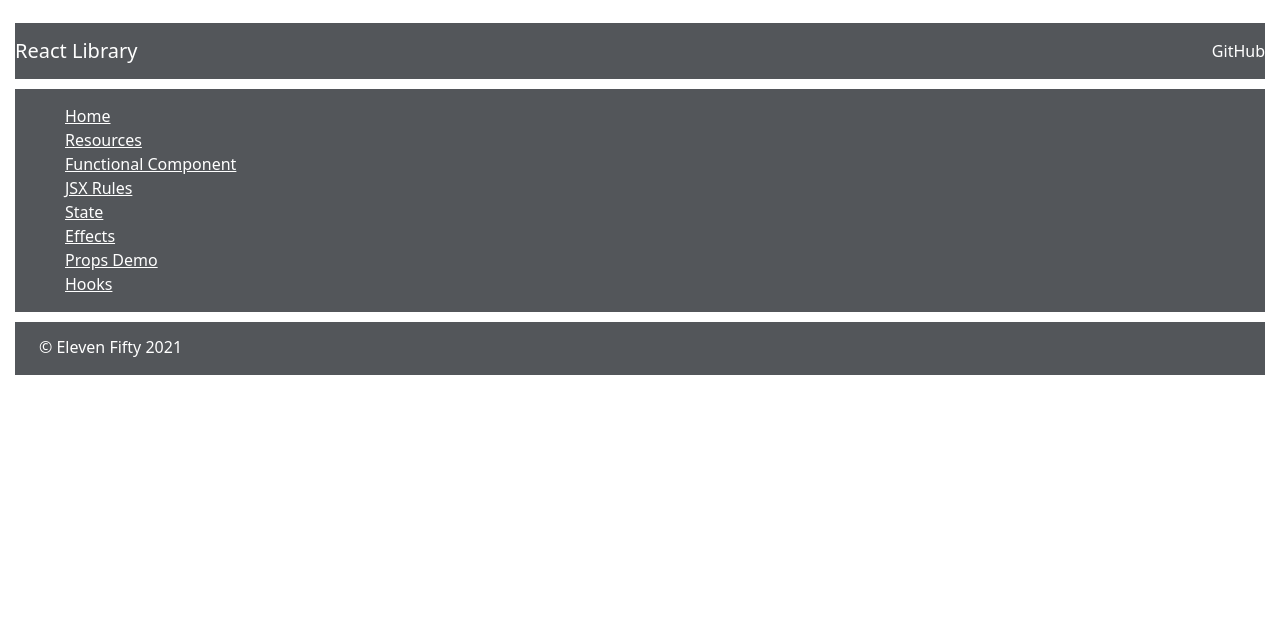
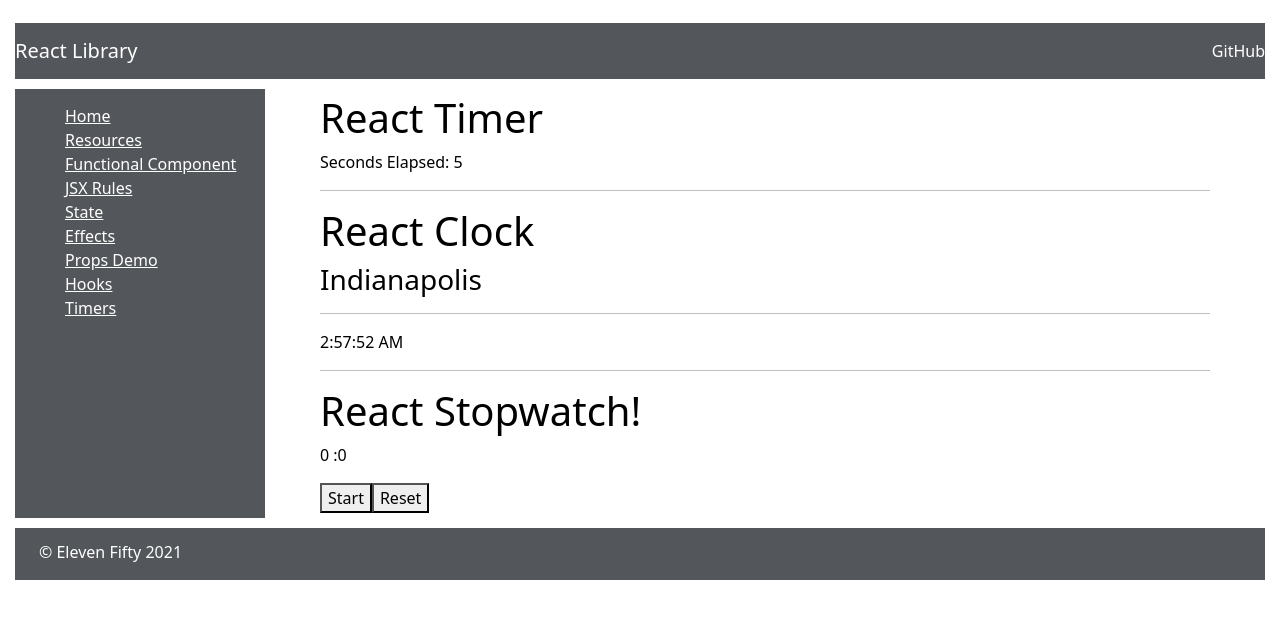
Before and after one commit to ronwise67/react_fundamentals, a React (Create React App) app: page /timer in a window 1280 px wide. Shown: the top 618 px of the page. Built offline with nearby package versions, Linux system fonts and the light colour scheme.

Commit message:
Added TimePieces to the React project

```diff
--- /dev/null
+++ b/src/components/apps/timer-apps/ClockApp.js
@@ -0,0 +1,29 @@
+import React, {useState, useEffect} from 'react'
+
+const getTimeString = () => {
+    const date = new Date(Date.now()).toLocaleTimeString()
+    return date
+}
+
+const ClockApp = () => {
+    const [time, setTime] = useState(getTimeString())
+
+    useEffect(() => {
+        const interval = setInterval(() => {
+            let date = getTimeString()
+            setTime(date)
+        }, 1000)
+        return () => clearInterval(interval)
+    }, [])
+
+    return(
+        <div>
+            <h1 className="section-title">React Clock</h1>
+            <h3>Indianapolis</h3>
+            <hr className="explanation" />
+            <p>{time}</p>
+        </div>
+    )
+}
+
+export default ClockApp
--- /dev/null
+++ b/src/components/apps/timer-apps/StopWatchApp.js
@@ -0,0 +1,71 @@
+import React, { useState, useEffect, useRef } from "react";
+
+const StopWatchApp = () => {
+  const startTimeRef = useRef(0);
+  const [isRunning, setIsRunning] = useState(false);
+  const [time, setTime] = useState(0);
+  const [laps, setLaps] = useState([]);
+
+  useEffect(() => {
+    if (isRunning) {
+      const interval = setInterval(update, 10);
+      return () => {
+        clearInterval(interval);
+      };
+    }
+  });
+
+  const lap = () => {
+      setLaps([...laps, time])
+  }
+
+  const reset = () => {
+      setTime(0)
+      setLaps([])
+  }
+
+  const update = () => {
+      const delta = Date.now() - startTimeRef.current
+      setTime(time + delta)
+      startTimeRef.current = Date.now()
+  }
+
+  const start = () => {
+    setIsRunning(true);
+    startTimeRef.current = Date.now();
+  };
+
+  const stop = () => {
+    setIsRunning(false);
+  };
+
+  return (
+    <div>
+      <h1 className="section-title">React Stopwatch!</h1>
+      <p>
+        {Math.floor(time / 1000 / 60).toString()} :
+        {Math.floor((time / 1000) % 60).toString()}
+      </p>
+      {isRunning ? (
+        <button onClick={stop}>Stop</button>
+      ) : (
+        <button onClick={start}>Start</button>
+      )}
+      {isRunning ? (
+        <button onClick={lap}>Lap</button>
+      ) : (
+        <button onClick={reset}>Reset</button>
+      )}
+      {laps.map((time) => {
+        return (
+          <p>
+            {Math.floor(time / 1000 / 60).toString()} :
+            {Math.floor((time / 1000) % 60).toString()}
+          </p>
+        );
+      })}
+    </div>
+  );
+};
+
+export default StopWatchApp;
--- /dev/null
+++ b/src/components/apps/timer-apps/TimePiecesApp.js
@@ -0,0 +1,19 @@
+import React from "react";
+import TimerApp from "./TimerApp";
+import ClockApp from "./ClockApp";
+import StopWatchApp from "./StopWatchApp";
+
+const TimePiecesApp = () => {
+  return (
+    <div className="main">
+      <div className="mainDiv">
+        <TimerApp />
+        <hr />
+        <ClockApp />
+        <hr />
+        <StopWatchApp />
+      </div>
+    </div>
+  );
+};
+export default TimePiecesApp;
--- /dev/null
+++ b/src/components/apps/timer-apps/TimerApp.js
@@ -0,0 +1,21 @@
+import React, { useState, useEffect } from "react";
+
+const TimerApp = () => {
+  const [secondsElapsed, setSecondsElapsed] = useState(0);
+
+  useEffect(() => {
+    let interval = setInterval(() => tick(), 1000);
+    console.log(interval);
+    return () => clearInterval(interval);
+  });
+
+  const tick = () => setSecondsElapsed(secondsElapsed + 1);
+  return (
+    <div>
+      <h1 className="section-title">React Timer</h1>
+      <div>Seconds Elapsed: {secondsElapsed}</div>
+    </div>
+  );
+};
+
+export default TimerApp;
--- a/src/components/site/Sidebar.js
+++ b/src/components/site/Sidebar.js
@@ -7,6 +7,7 @@
 import Effects from "../concepts/Effects";
 import PropsDemo from "../concepts/PropsDemo";
 import Hooks from "../concepts/Hooks";
+import TimePiecesApp from "../apps/timer-apps/TimePiecesApp";
 // import userEvent from "@testing-library/user-event";
 
 const Sidebar = () => {
@@ -22,6 +23,7 @@
           <li><Link to='/effects'>Effects</Link></li>
           <li><Link to='/propsdemo'>Props Demo</Link></li>
           <li><Link to='/hooks'>Hooks</Link></li>
+          <li><Link to='/timer'>Timers</Link></li>
         </ul>
       </div>
       <div className="sidebar-route">
@@ -35,6 +37,7 @@
           <Route exact path="/effects"><Effects /></Route>
           <Route exact path="/propsdemo"><PropsDemo /></Route>
           <Route exact path="/hooks"><Hooks /></Route>
+          <Route exact path="/timer"><TimePiecesApp /></Route>
         </Switch>
       </div>
     </div>
```
